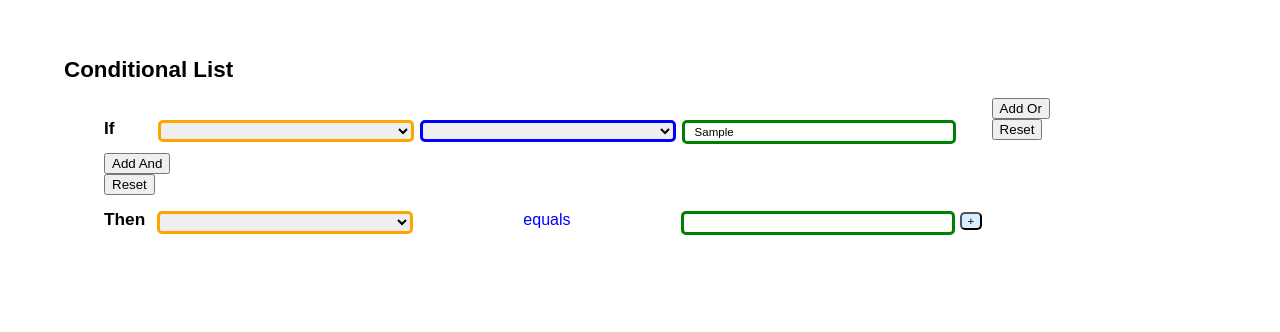
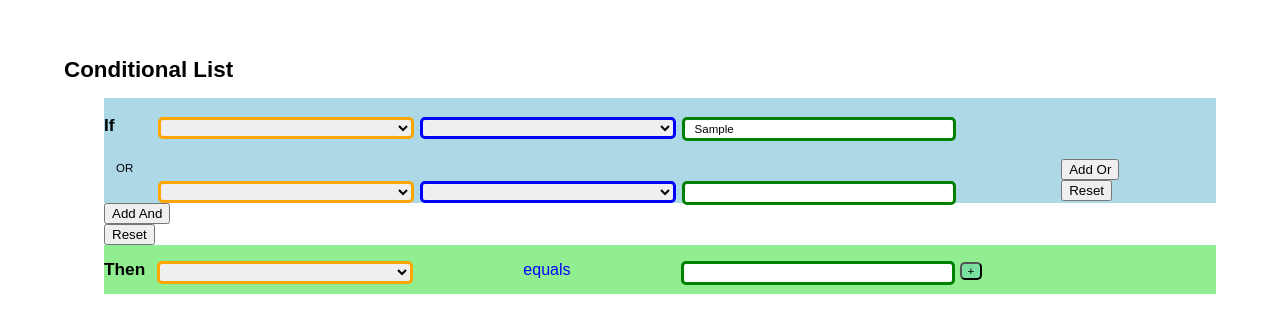
Before and after one commit to AnthonySorise/react-conditional-list, a React (Create React App) app: page / in a window 1280 px wide. Both pictures are taken after typing "Sample" into the empty fields and a click on the button "Add Or". Shown: the top 332 px of the page. Built offline with nearby package versions, Linux system fonts and the light colour scheme.

Commit message:
add or UI

```diff
--- a/src/Components/AddItem.js
+++ b/src/Components/AddItem.js
@@ -108,7 +108,7 @@ const AddItem = props => {
                     <button onClick={resetAnds}>Reset</button>
                 </div>
 
-                <li className="addItemLi">
+                <li className="addItemLi addItem_then">
                     <h2 className="addItemLi-thenText">Then</h2>
                     <form onSubmit={handleSubmit}>
                         <select id="thenItem01" name="thenItem01" onChange={e => updateValues()}>
--- a/src/Components/AddItem_If_AndGroup.js
+++ b/src/Components/AddItem_If_AndGroup.js
@@ -13,11 +13,11 @@ const AddItem_If_AndGroup = props => {
     }
 
     return (
-        <li className="addItemLi AddItem_If_AndGroup">
+        <li className="addItemLi addItem_if_andGroup">
             {props.addIndex == 0 ? (
-                <div></div>
+                <div className="add-or-text"></div>
             ) : (
-                <div>AND</div>
+                <div className="add-or-text">AND</div>
             )}
             {props.addIndex == 0 ? (
                 <h2 className="addItemLi-ifText">If</h2>
@@ -25,21 +25,22 @@ const AddItem_If_AndGroup = props => {
                 <h2 className="addItemLi-ifText invisible">If</h2>
             )}
 
-            <AddItem_If_OrGroup handleSubmit={props.handleSubmit} passIfVals={props.passIfVals}></AddItem_If_OrGroup>
+            {Array.from(Array(num_ifOrs + 1), (e, i) => {
+                return <AddItem_If_OrGroup key={i} orIndex={i} orIndexMax={num_ifOrs} passIfVals={props.passIfVals} handleSubmit={props.handleSubmit}></AddItem_If_OrGroup>
+            })}
 
             {props.addIndex != props.addIndexMax ? (
                 <div></div>
             ) : (
                 <div className="addOrButtonGroup">
                     <div className="addOrContainer">
-                        <button>Add Or</button>
+                        <button onClick={addOr}>Add Or</button>
                     </div>
                     <div className="resetOrContainer">
-                        <button>Reset</button>
+                        <button onClick={resetOrs}>Reset</button>
                     </div>
                 </div>
             )}
-
         </li>
     );
 }
--- a/src/Components/AddItem_If_OrGroup.js
+++ b/src/Components/AddItem_If_OrGroup.js
@@ -23,6 +23,20 @@ const AddItem_If_OrGroup = props => {
 
     return (
         <form onSubmit={props.handleSubmit}>
+
+            {props.orIndex == 0 ? (
+                <div className="add-or-text"></div>
+            ) : (
+                <div className="add-or-text">OR</div>
+            )}
+
+            {props.orIndex == 0 ? (
+                <div></div>
+            ) : (
+                <div className="or-spacer"></div>
+            )}
+
+
             <select id="ifItem01" name="ifItem01" onChange={e => updateValues()}>
                 <option value=""></option>
                 <option value="carfaxoneowner">carfaxoneowner</option>
--- a/src/Styles/_addItem.css
+++ b/src/Styles/_addItem.css
@@ -14,10 +14,17 @@
 .addItemLi-ifText, .addItemLi-thenText{
     display:inline-block;
 }
+.add-or-text{
+    margin-top:12px;
+}
+.or-spacer{
+    display:inline-block;
+    width:3.25vmax;
+}
 .addItem form{
     display:inline-block;
     margin-left:12px;
-    width:75%;
+    width:85%;
 }
 .addItemLi{
     list-style:none;
@@ -67,3 +74,9 @@
 .addOrButtonGroup{
     display:inline-block;
 }
+.addItem_if_andGroup{
+    background-color: lightblue;
+}
+.addItem_then{
+    background-color: lightgreen;
+}
```
